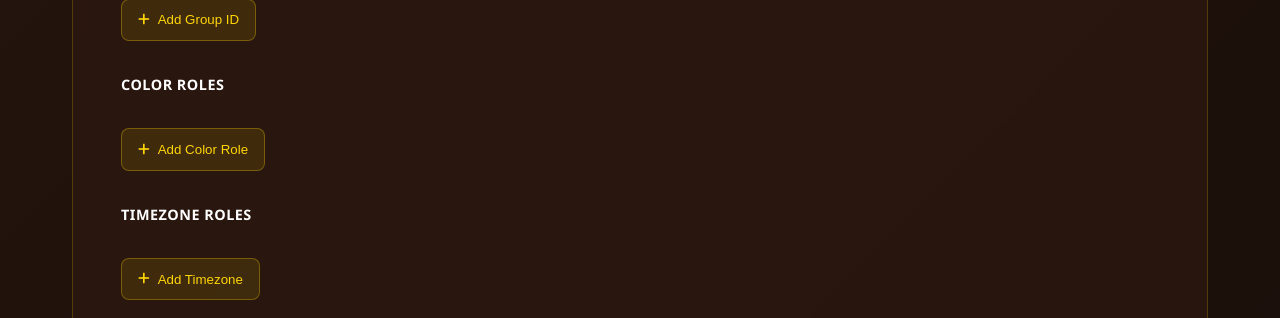
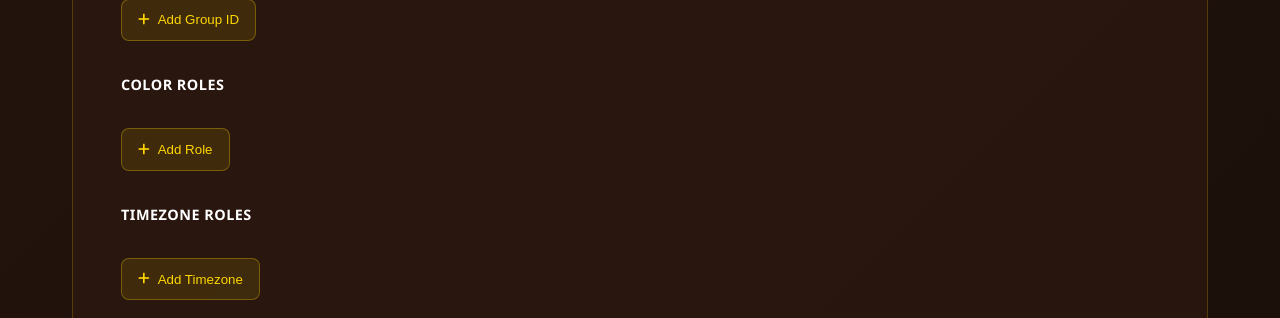
Before and after one commit to fugitivebreach/royalguard-site, a Flask app: page /configure/1 in a window 1280 px wide. Shown: the part 1877-2195 px from the top of the page. Run offline with Flask 3, Linux system fonts and the light colour scheme; the visitor is signed in with stand-in values (Sample User, id 1).

Commit message:
fixing configure.html

```diff
--- a/templates/configure.html
+++ b/templates/configure.html
@@ -199,7 +199,8 @@
                     <!-- Blacklisted Groups -->
                     <div class="list-config">
                         <label>Blacklisted Groups</label>
-                        <div id="blacklisted_groups" class="list-container">
+                        <div id="blacklisted_groups">
+                            <div class="list-container">
                                 {% for group in config.blacklisted_groups or [] %}
                                 <div class="list-item">
                                     <input type="number" value="{{ group }}" placeholder="Group ID">
@@ -214,11 +215,13 @@
                                 Add Group ID
                             </button>
                         </div>
+                    </div>
 
                     <!-- Whitelisted Groups -->
                     <div class="list-config">
                         <label>Whitelisted Groups</label>
-                        <div id="whitelisted_groups" class="list-container">
+                        <div id="whitelisted_groups">
+                            <div class="list-container">
                                 {% for group in config.whitelisted_groups or [] %}
                                 <div class="list-item">
                                     <input type="number" value="{{ group }}" placeholder="Group ID">
@@ -233,11 +236,13 @@
                                 Add Group ID
                             </button>
                         </div>
+                    </div>
 
                     <!-- Blacklisted Names -->
                     <div class="list-config">
                         <label>Blacklisted Names</label>
-                        <div id="blacklisted_names" class="list-container">
+                        <div id="blacklisted_names">
+                            <div class="list-container">
                                 {% for name in config.blacklisted_names or [] %}
                                 <div class="list-item">
                                     <input type="text" value="{{ name }}" placeholder="Name">
@@ -252,11 +257,13 @@
                                 Add Name
                             </button>
                         </div>
+                    </div>
 
                     <!-- Groups to Check -->
                     <div class="list-config">
                         <label>Groups to Check</label>
-                        <div id="groups_to_check" class="list-container">
+                        <div id="groups_to_check">
+                            <div class="list-container">
                                 {% for group in config.groups_to_check or [] %}
                                 <div class="list-item">
                                     <input type="number" value="{{ group }}" placeholder="Group ID">
@@ -271,11 +278,13 @@
                                 Add Group ID
                             </button>
                         </div>
+                    </div>
 
                     <!-- Color Roles -->
                     <div class="list-config">
                         <label>Color Roles</label>
-                        <div id="colour_roles" class="list-container">
+                        <div id="colour_roles">
+                            <div class="list-container">
                                 {% for role in config.colour_roles or [] %}
                                 <div class="list-item">
                                     <input type="text" value="{{ role }}" placeholder="Role Name">
@@ -287,14 +296,16 @@
                             </div>
                             <button type="button" class="add-item" onclick="addListItem('colour_roles', 'text')">
                                 <i class="fas fa-plus"></i>
-                            Add Color Role
+                                Add Role
                             </button>
+                        </div>
                     </div>
 
                     <!-- Timezone Roles -->
                     <div class="list-config">
                         <label>Timezone Roles</label>
-                        <div id="timezone_roles" class="list-container">
+                        <div id="timezone_roles">
+                            <div class="list-container">
                                 {% for role in config.timezone_roles or [] %}
                                 <div class="list-item">
                                     <input type="text" value="{{ role }}" placeholder="Timezone">
@@ -308,6 +319,7 @@
                                 <i class="fas fa-plus"></i>
                                 Add Timezone
                             </button>
+                        </div>
                     </div>
                 </div>
             </div>
```
Lines whose indentation alone changed are shown as unchanged.
